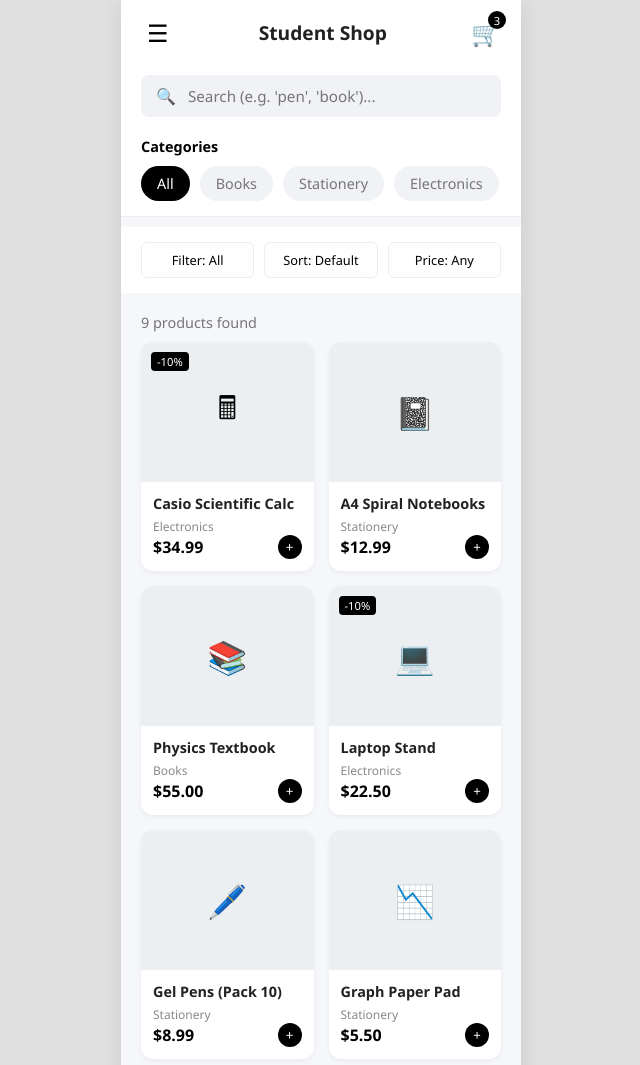
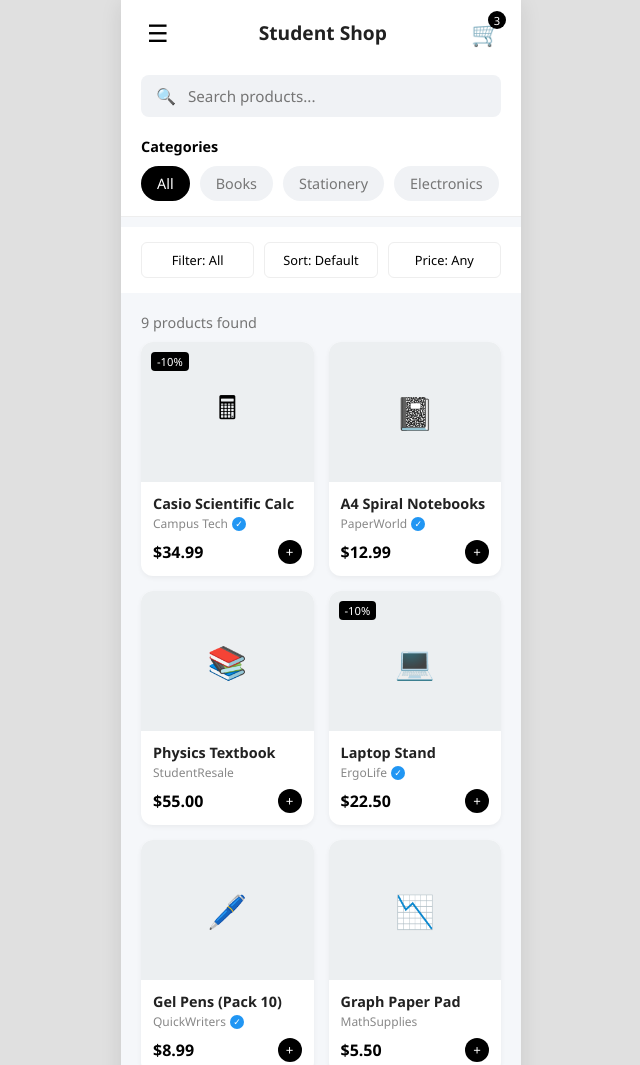
Before and after one commit to avinashdev000/avinashdev000.github.io, a plain HTML site: page index.html in a window 1280 px wide. Shown: the top 1065 px of the page, without its empty margins (319-959 px from the left). Drawn offline with Linux system fonts and the light colour scheme.

Commit message:
Update index.html

```diff
--- a/index.html
+++ b/index.html
@@ -3,14 +3,14 @@
 <head>
     <meta charset="UTF-8">
     <meta name="viewport" content="width=device-width, initial-scale=1.0">
-    <title>Interactive Student Shop</title>
+    <title>Student Shop - Verified Sellers</title>
     <style>
         /* --- CSS STYLES --- */
         :root {
             --primary: #212121;
             --secondary: #757575;
             --accent: #000000;
-            --highlight: #E3F2FD; /* Light Blue for active states */
+            --verified-blue: #2196F3; /* Blue for verification */
             --bg-color: #F5F7FA;
             --card-bg: #FFFFFF;
         }
@@ -98,7 +98,6 @@
             background: white; border-radius: 6px; font-size: 0.8rem;
             cursor: pointer; transition: 0.2s; white-space: nowrap;
         }
-        /* Active state for filters */
         .filter-btn.active {
             background: var(--accent); color: white; border-color: var(--accent);
         }
@@ -126,15 +125,27 @@
             padding: 2px 6px; border-radius: 4px;
         }
         .prod-info { padding: 12px; display: flex; flex-direction: column; flex-grow: 1; }
-        .prod-title { font-size: 0.9rem; font-weight: 600; margin-bottom: 5px; color: var(--primary); }
+        .prod-title { font-size: 0.9rem; font-weight: 600; margin-bottom: 2px; color: var(--primary); }
+
+        /* SELLER VERIFICATION STYLES */
+        .seller-row {
+            display: flex; align-items: center; gap: 4px; margin-bottom: 8px;
+        }
+        .seller-name {
+            font-size: 0.75rem; color: #888;
+        }
+        .verified-badge {
+            background-color: var(--verified-blue);
+            color: white;
+            width: 14px; height: 14px;
+            border-radius: 50%;
+            font-size: 9px;
+            display: flex; justify-content: center; align-items: center;
+        }
+
         .price-row { margin-top: auto; display: flex; justify-content: space-between; align-items: center; }
         .price { font-weight: 700; font-size: 1rem; }
-
-        .empty-state {
-            grid-column: span 2; text-align: center; padding: 40px; color: #999;
-        }
-
-        /* Icons */
+        .empty-state { grid-column: span 2; text-align: center; padding: 40px; color: #999; }
         .placeholder-img { font-size: 2rem; }
         .add-btn {
             background: var(--accent); color: white; width: 24px; height: 24px;
@@ -154,7 +165,7 @@
         <div class="search-container">
             <div class="search-bar">
                 <span>🔍</span>
-                <input type="text" id="searchInput" placeholder="Search (e.g. 'pen', 'book')...">
+                <input type="text" id="searchInput" placeholder="Search products...">
             </div>
         </div>
 
@@ -179,76 +190,58 @@
     </div>
 
     <script>
-        // --- 1. DATA ---
+        // --- 1. DATA WITH SELLER INFO ---
+        // Note: added 'seller' and 'verified' boolean
         const products = [
-            { id: 1, name: "Casio Scientific Calc", category: "Electronics", price: 34.99, rating: 4.8, discount: true, icon: "🖩" },
-            { id: 2, name: "A4 Spiral Notebooks", category: "Stationery", price: 12.99, rating: 4.5, discount: false, icon: "📓" },
-            { id: 3, name: "Physics Textbook", category: "Books", price: 55.00, rating: 4.2, discount: false, icon: "📚" },
-            { id: 4, name: "Laptop Stand", category: "Electronics", price: 22.50, rating: 4.6, discount: true, icon: "💻" },
-            { id: 5, name: "Gel Pens (Pack 10)", category: "Stationery", price: 8.99, rating: 4.7, discount: false, icon: "🖊️" },
-            { id: 6, name: "Graph Paper Pad", category: "Stationery", price: 5.50, rating: 4.9, discount: false, icon: "📉" },
-            { id: 7, name: "Wireless Mouse", category: "Electronics", price: 18.00, rating: 4.4, discount: true, icon: "🖱️" },
-            { id: 8, name: "History 101 Book", category: "Books", price: 40.00, rating: 4.1, discount: false, icon: "📖" },
-            { id: 9, name: "Sticky Notes", category: "Stationery", price: 3.50, rating: 4.8, discount: true, icon: "📝" },
+            { id: 1, name: "Casio Scientific Calc", category: "Electronics", price: 34.99, rating: 4.8, discount: true, icon: "🖩", seller: "Campus Tech", verified: true },
+            { id: 2, name: "A4 Spiral Notebooks", category: "Stationery", price: 12.99, rating: 4.5, discount: false, icon: "📓", seller: "PaperWorld", verified: true },
+            { id: 3, name: "Physics Textbook", category: "Books", price: 55.00, rating: 4.2, discount: false, icon: "📚", seller: "StudentResale", verified: false },
+            { id: 4, name: "Laptop Stand", category: "Electronics", price: 22.50, rating: 4.6, discount: true, icon: "💻", seller: "ErgoLife", verified: true },
+            { id: 5, name: "Gel Pens (Pack 10)", category: "Stationery", price: 8.99, rating: 4.7, discount: false, icon: "🖊️", seller: "QuickWriters", verified: true },
+            { id: 6, name: "Graph Paper Pad", category: "Stationery", price: 5.50, rating: 4.9, discount: false, icon: "📉", seller: "MathSupplies", verified: false },
+            { id: 7, name: "Wireless Mouse", category: "Electronics", price: 18.00, rating: 4.4, discount: true, icon: "🖱️", seller: "Campus Tech", verified: true },
+            { id: 8, name: "History 101 Book", category: "Books", price: 40.00, rating: 4.1, discount: false, icon: "📖", seller: "John Doe", verified: false },
+            { id: 9, name: "Sticky Notes", category: "Stationery", price: 3.50, rating: 4.8, discount: true, icon: "📝", seller: "PaperWorld", verified: true },
         ];
 
         const categories = ["All", "Books", "Stationery", "Electronics"];
 
-        // --- 2. STATE MANAGEMENT ---
+        // --- 2. STATE ---
         let appState = {
             category: "All",
             searchQuery: "",
-            sortMode: 0, // 0: Default, 1: Low-High, 2: High-Low
-            priceFilterActive: false, // false: Any, true: <$20
-            saleFilterActive: false   // false: All, true: On Sale
+            sortMode: 0,
+            priceFilterActive: false,
+            saleFilterActive: false
         };
 
-        // --- 3. DOM ELEMENTS ---
+        // --- 3. DOM ---
         const categoryContainer = document.getElementById('categoryContainer');
         const productGrid = document.getElementById('productGrid');
         const productCount = document.getElementById('productCount');
         const searchInput = document.getElementById('searchInput');
-
-        // Buttons
         const btnSort = document.getElementById('btnSort');
         const btnPrice = document.getElementById('btnPrice');
         const btnFilter = document.getElementById('btnFilter');
 
-        // --- 4. CORE LOGIC ---
-
+        // --- 4. LOGIC ---
         function updateView() {
-            // A. FILTERING
             let filtered = products.filter(p => {
-                // Category Filter
                 const catMatch = appState.category === "All" || p.category === appState.category;
-
-                // Search Filter
                 const searchMatch = p.name.toLowerCase().includes(appState.searchQuery) ||
                                     p.category.toLowerCase().includes(appState.searchQuery);
-
-                // Price Filter (< $20)
                 const priceMatch = !appState.priceFilterActive || p.price < 20;
-
-                // Sale Filter
                 const saleMatch = !appState.saleFilterActive || p.discount === true;
-
                 return catMatch && searchMatch && priceMatch && saleMatch;
             });
 
-            // B. SORTING
-            if (appState.sortMode === 1) {
-                filtered.sort((a, b) => a.price - b.price); // Low to High
-            } else if (appState.sortMode === 2) {
-                filtered.sort((a, b) => b.price - a.price); // High to Low
-            }
+            if (appState.sortMode === 1) filtered.sort((a, b) => a.price - b.price);
+            if (appState.sortMode === 2) filtered.sort((a, b) => b.price - a.price);
 
-            // C. RENDERING
             renderGrid(filtered);
             renderCategories();
             updateButtonStyles();
         }
-
-        // --- 5. RENDER FUNCTIONS ---
 
         function renderCategories() {
             categoryContainer.innerHTML = categories.map(cat => `
@@ -275,7 +268,12 @@
                     </div>
                     <div class="prod-info">
                         <div class="prod-title">${product.name}</div>
-                        <div style="font-size:0.75rem; color:#888;">${product.category}</div>
+
+                        <div class="seller-row">
+                            <span class="seller-name">${product.seller}</span>
+                            ${product.verified ? '<div class="verified-badge" title="Verified Seller">✓</div>' : ''}
+                        </div>
+
                         <div class="price-row">
                             <div class="price">$${product.price.toFixed(2)}</div>
                             <button class="add-btn">+</button>
@@ -286,55 +284,23 @@
         }
 
         function updateButtonStyles() {
-            // Update Sort Button Text
             const sortLabels = ["Sort: Default", "Sort: Low to High", "Sort: High to Low"];
             btnSort.innerText = sortLabels[appState.sortMode];
             btnSort.className = appState.sortMode !== 0 ? "filter-btn active" : "filter-btn";
-
-            // Update Price Button
             btnPrice.innerText = appState.priceFilterActive ? "Price: <$20" : "Price: Any";
             btnPrice.className = appState.priceFilterActive ? "filter-btn active" : "filter-btn";
-
-            // Update Filter Button
             btnFilter.innerText = appState.saleFilterActive ? "Filter: Sale" : "Filter: All";
             btnFilter.className = appState.saleFilterActive ? "filter-btn active" : "filter-btn";
         }
 
-        // --- 6. EVENT HANDLERS ---
+        // --- 5. EVENTS ---
+        function setCategory(cat) { appState.category = cat; updateView(); }
+        searchInput.addEventListener('input', (e) => { appState.searchQuery = e.target.value.toLowerCase(); updateView(); });
+        function cycleSort() { appState.sortMode = (appState.sortMode + 1) % 3; updateView(); }
+        function togglePrice() { appState.priceFilterActive = !appState.priceFilterActive; updateView(); }
+        function toggleFilter() { appState.saleFilterActive = !appState.saleFilterActive; updateView(); }
 
-        // Category Click
-        function setCategory(cat) {
-            appState.category = cat;
-            updateView();
-        }
-
-        // Search Typing
-        searchInput.addEventListener('input', (e) => {
-            appState.searchQuery = e.target.value.toLowerCase();
-            updateView();
-        });
-
-        // Cycle Sort (Default -> Low-High -> High-Low -> Default)
-        function cycleSort() {
-            appState.sortMode = (appState.sortMode + 1) % 3;
-            updateView();
-        }
-
-        // Toggle Price (<$20)
-        function togglePrice() {
-            appState.priceFilterActive = !appState.priceFilterActive;
-            updateView();
-        }
-
-        // Toggle Sale Filter
-        function toggleFilter() {
-            appState.saleFilterActive = !appState.saleFilterActive;
-            updateView();
-        }
-
-        // Initialize
         updateView();
-
     </script>
 </body>
 </html>
```
